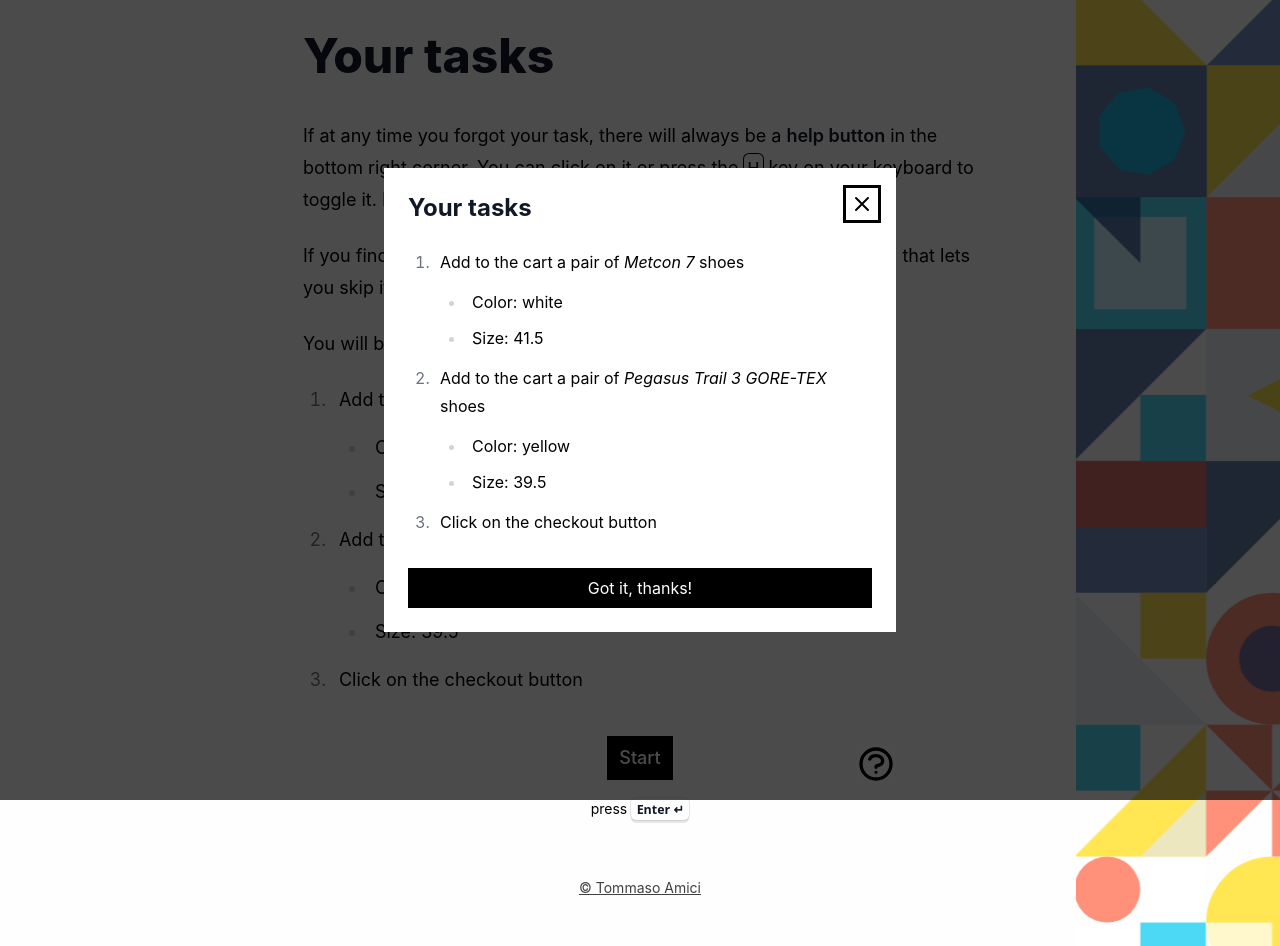
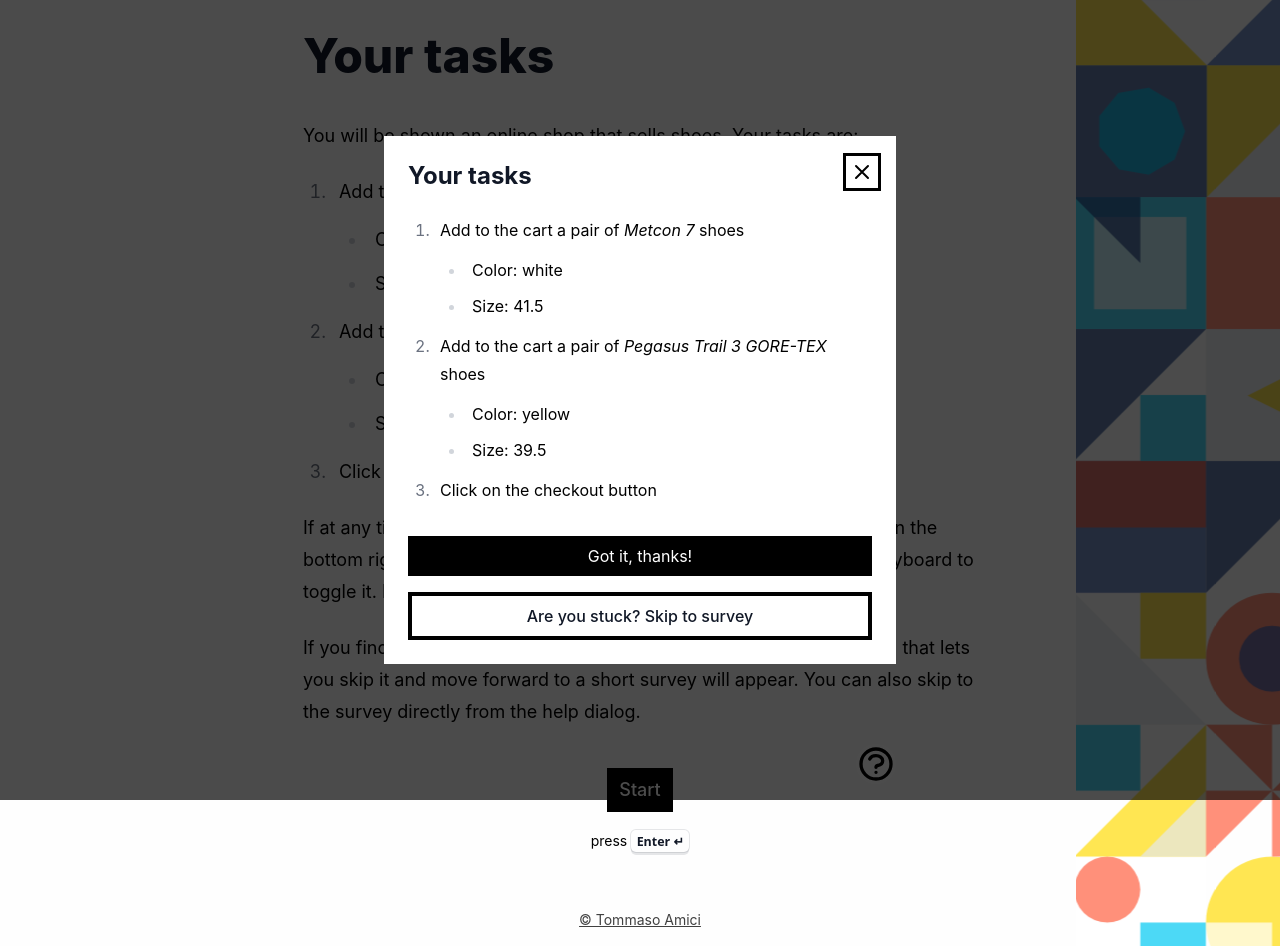
Before and after one commit to TommasoAmici/accessibility-experiment, a Next.js app in the folder experiment/: page /tasks in a window 1280 px wide. Both pictures are taken after a click on the button "Help". Before the commit the page ends 914 px from the top, so only its background shows below. Built offline with nearby package versions, Linux system fonts and the light colour scheme.

Commit message:
fix: allow stuck participants to go to the survey from the help dialog

```diff
--- a/experiment/components/ButtonLink.tsx
+++ b/experiment/components/ButtonLink.tsx
@@ -19,3 +19,19 @@
   );
 });
 ButtonLink.displayName = "ButtonLink";
+
+export const ButtonLinkSecondary = forwardRef<HTMLAnchorElement, AnchorProps>((props, ref) => {
+  return (
+    <a
+      ref={ref}
+      {...props}
+      className={classNames(
+        "grid place-content-center border-4 border-black px-3 py-1.5 no-underline outline-none transition-colors focus:ring-4 focus:ring-black focus:ring-offset-4 disabled:cursor-not-allowed disabled:bg-black/50",
+        props.className,
+      )}
+    >
+      {props.children}
+    </a>
+  );
+});
+ButtonLinkSecondary.displayName = "ButtonLinkSecondary";
--- a/experiment/components/HelpButton.tsx
+++ b/experiment/components/HelpButton.tsx
@@ -3,14 +3,19 @@
 import classNames from "classnames";
 import Link from "next/link";
 import { Fragment, KeyboardEventHandler, useContext, useEffect, useState } from "react";
-import { ButtonLink } from "../components/ButtonLink";
+import { ButtonLink, ButtonLinkSecondary } from "../components/ButtonLink";
 import StateContext from "../contexts/state";
 import { Button } from "./Button";
 import { TasksList } from "./TasksList";
 
 export const HelpButton = ({ isSimpleLayout }: { isSimpleLayout?: boolean }) => {
-  const { taskStartedAt, setTaskFinishedAt, setTaskAbandoned, increaseAskedForHelp } =
-    useContext(StateContext);
+  const {
+    taskStartedAt,
+    setTaskFinishedAt,
+    setTaskAbandoned,
+    increaseAskedForHelp,
+    addNotification,
+  } = useContext(StateContext);
   const [now, setNow] = useState(Date.now());
 
   useEffect(() => {
@@ -120,12 +125,27 @@
                 </Dialog.Title>
 
                 <TasksList />
-
                 <div className="mt-8 flex">
                   <Button type="button" className="mx-auto w-full" onClick={closeDialog}>
                     Got it, thanks! <span className="sr-only">Close dialog</span>
                   </Button>
                 </div>
+
+                <Link href={taskStartedAt === null ? "#" : "/survey"} passHref>
+                  <ButtonLinkSecondary
+                    onClick={() => {
+                      if (taskStartedAt !== null) {
+                        setTaskFinishedAt(new Date());
+                        setTaskAbandoned(true);
+                      } else {
+                        addNotification("The experiment hasn't started yet", "warning");
+                      }
+                    }}
+                    className="mt-4 w-full"
+                  >
+                    Are you stuck? Skip to survey
+                  </ButtonLinkSecondary>
+                </Link>
               </div>
             </Transition.Child>
           </div>
--- a/experiment/pages/tasks.tsx
+++ b/experiment/pages/tasks.tsx
@@ -15,6 +15,8 @@
     <>
       <section className="prose prose-lg mx-auto px-8">
         <h1>Your tasks</h1>
+        <p>You will be shown an online shop that sells shoes. Your tasks are:</p>
+        <TasksList />
         <p>
           If at any time you forgot your task, there will always be a <strong>help button</strong>{" "}
           in the bottom right corner. You can click on it or press the{" "}
@@ -24,10 +26,8 @@
         <p>
           If you find yourself frustrated with the task, after{" "}
           <time dateTime="2m">two minutes</time> a button that lets you skip it and move forward to
-          a short survey will appear.
+          a short survey will appear. You can also skip to the survey directly from the help dialog.
         </p>
-        <p>You will be shown an online shop that sells shoes. Your tasks are:</p>
-        <TasksList />
         <div className="relative flex w-full flex-col">
           <Link href={nextURL} passHref>
             <ButtonLink className="mx-auto mt-4">Start</ButtonLink>
```
